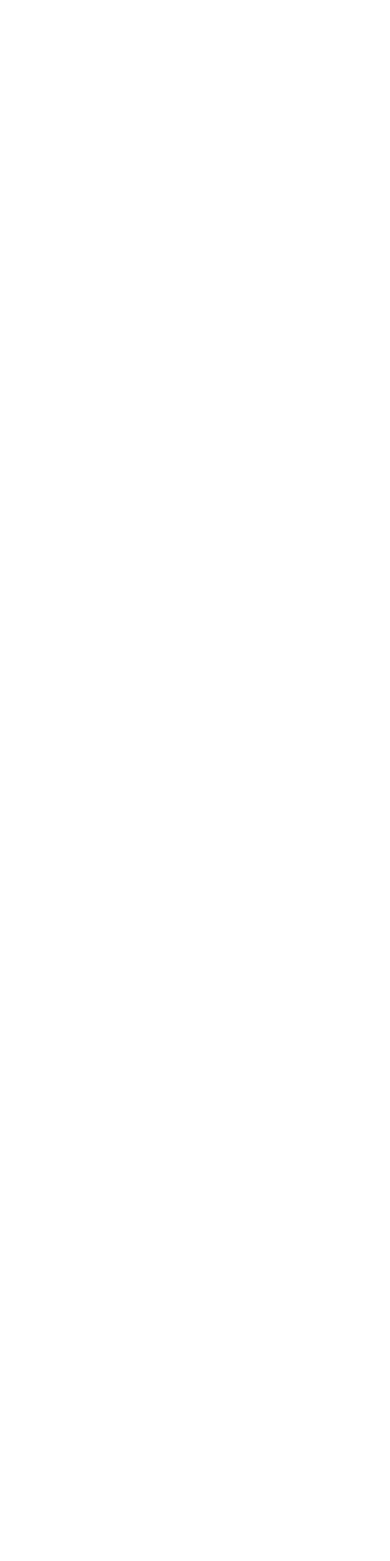
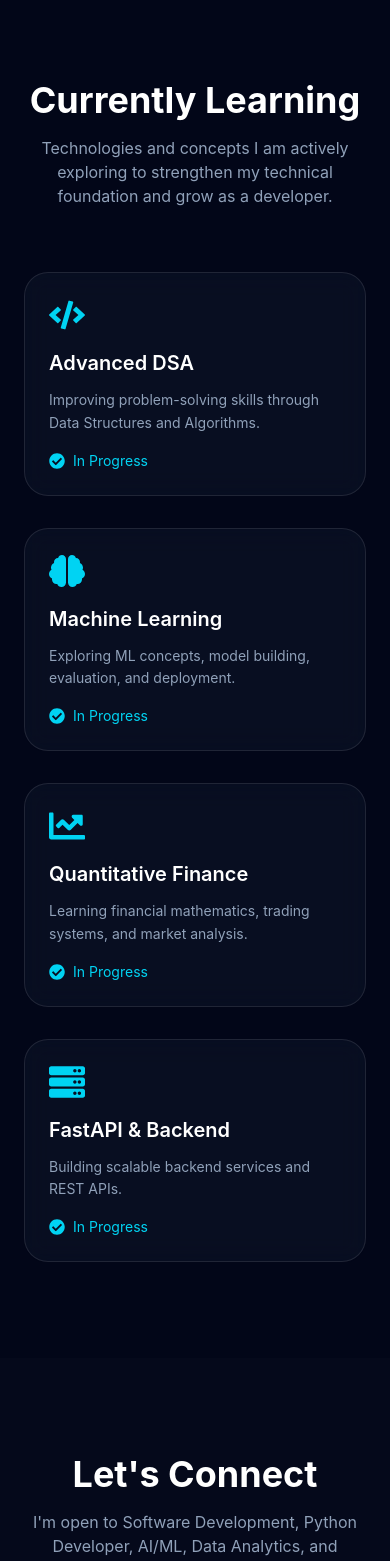
Before and after one commit to Rohan2731/rohan-portfolio, a React app: page / in a window 390 px wide. Shown: the part 7480-9041 px from the top of the page. Before the commit the page ends 7464 px from the top, so only its background shows below. Built offline with nearby package versions, Linux system fonts and the light colour scheme; the HTML template or start-up script is replaced by a standard one.

Commit message:
Added final section contact and footer

```diff
--- a/src/App.jsx
+++ b/src/App.jsx
@@ -4,6 +4,9 @@ import About from "./components/About";
 import Skills from "./components/Skills";
 import Projects from "./components/Projects";
 import CodingJourney from "./components/CodingJourney";
+import LearningRoadmap from "./components/LearningRoadmap";
+import Contact from "./components/Contact";
+import Footer from "./components/Footer";
 function App() {
   return (
     <div className="bg-slate-950">
@@ -13,6 +16,9 @@ function App() {
       <Skills />
       <Projects />
       <CodingJourney />
+      <LearningRoadmap />
+      <Contact />
+      <Footer />
     </div>
   );
 }
--- a/src/components/Contact.jsx
+++ b/src/components/Contact.jsx
@@ -0,0 +1,163 @@
+import { motion } from "framer-motion";
+import {
+  FaGithub,
+  FaLinkedin,
+  FaEnvelope,
+  FaDownload,
+} from "react-icons/fa";
+
+function Contact() {
+  return (
+    <section
+      id="contact"
+      className="py-24 px-6 bg-slate-900/20 text-white"
+    >
+      <div className="max-w-5xl mx-auto">
+
+        {/* Heading */}
+        <motion.div
+          initial={{ opacity: 0, y: 40 }}
+          whileInView={{ opacity: 1, y: 0 }}
+          transition={{ duration: 0.6 }}
+          viewport={{ once: true }}
+          className="text-center mb-16"
+        >
+          <h2 className="text-4xl md:text-5xl font-bold mb-4">
+            Let's Connect
+          </h2>
+
+          <p className="text-slate-400 max-w-2xl mx-auto">
+            I'm open to Software Development, Python Developer,
+            AI/ML, Data Analytics, and Graduate opportunities.
+            Feel free to reach out or connect with me.
+          </p>
+        </motion.div>
+
+        {/* Contact Card */}
+        <motion.div
+          initial={{ opacity: 0, y: 50 }}
+          whileInView={{ opacity: 1, y: 0 }}
+          transition={{ duration: 0.7 }}
+          viewport={{ once: true }}
+          className="
+            bg-slate-900/50
+            backdrop-blur-md
+            border
+            border-white/10
+            rounded-3xl
+            p-10
+            text-center
+            hover:border-cyan-400/40
+            transition-all
+            duration-300
+          "
+        >
+
+          {/* Contact Icons */}
+          <div className="flex justify-center flex-wrap gap-6 mb-10">
+
+            {/* GitHub */}
+            <a
+              href="https://github.com/Rohan2731"
+              target="_blank"
+              rel="noreferrer"
+              className="
+                w-16
+                h-16
+                rounded-full
+                bg-slate-800
+                flex
+                items-center
+                justify-center
+                text-2xl
+                hover:bg-cyan-500
+                hover:text-black
+                transition-all
+                duration-300
+              "
+            >
+              <FaGithub />
+            </a>
+
+            {/* LinkedIn */}
+            <a
+              href="YOUR_LINKEDIN_URL"
+              target="_blank"
+              rel="noreferrer"
+              className="
+                w-16
+                h-16
+                rounded-full
+                bg-slate-800
+                flex
+                items-center
+                justify-center
+                text-2xl
+                hover:bg-cyan-500
+                hover:text-black
+                transition-all
+                duration-300
+              "
+            >
+              <FaLinkedin />
+            </a>
+
+            {/* Email */}
+            <a
+              href="mailto:rohanbilagi27@gmail.com"
+              className="
+                w-16
+                h-16
+                rounded-full
+                bg-slate-800
+                flex
+                items-center
+                justify-center
+                text-2xl
+                hover:bg-cyan-500
+                hover:text-black
+                transition-all
+                duration-300
+              "
+            >
+              <FaEnvelope />
+            </a>
+
+          </div>
+
+          {/* Email Text */}
+          <p className="text-slate-300 mb-8 text-lg">
+            rohanbilagi27@gmail.com
+          </p>
+
+          {/* Resume Button */}
+          <a
+            href="/resume.pdf"
+            download
+            className="
+              inline-flex
+              items-center
+              gap-3
+              px-8
+              py-4
+              rounded-xl
+              bg-cyan-500
+              hover:bg-cyan-400
+              text-black
+              font-semibold
+              transition-all
+              duration-300
+            "
+          >
+            <FaDownload />
+            Download Resume
+          </a>
+
+        </motion.div>
+
+      </div>
+    </section>
+  );
+}
+
+export default Contact;
--- a/src/components/Footer.jsx
+++ b/src/components/Footer.jsx
@@ -0,0 +1,11 @@
+function Footer() {
+  return (
+    <footer className="py-8 text-center text-slate-500 border-t border-white/10">
+      <p>
+        © 2026 Rohan Bilagi • Built with React, Tailwind CSS & Framer Motion
+      </p>
+    </footer>
+  );
+}
+
+export default Footer;
--- a/src/components/LearningRoadmap.jsx
+++ b/src/components/LearningRoadmap.jsx
@@ -0,0 +1,113 @@
+import { motion } from "framer-motion";
+import {
+  FaCheckCircle,
+  FaChartLine,
+  FaBrain,
+  FaServer,
+  FaCode,
+} from "react-icons/fa";
+
+function LearningRoadmap() {
+  const learningItems = [
+    {
+      icon: <FaCode />,
+      title: "Advanced DSA",
+      description:
+        "Improving problem-solving skills through Data Structures and Algorithms.",
+    },
+    {
+      icon: <FaBrain />,
+      title: "Machine Learning",
+      description:
+        "Exploring ML concepts, model building, evaluation, and deployment.",
+    },
+    {
+      icon: <FaChartLine />,
+      title: "Quantitative Finance",
+      description:
+        "Learning financial mathematics, trading systems, and market analysis.",
+    },
+    {
+      icon: <FaServer />,
+      title: "FastAPI & Backend",
+      description:
+        "Building scalable backend services and REST APIs.",
+    },
+  ];
+
+  return (
+    <section
+      id="learning"
+      className="py-24 px-6 bg-slate-950 text-white"
+    >
+      <div className="max-w-7xl mx-auto">
+
+        {/* Heading */}
+        <motion.div
+          initial={{ opacity: 0, y: 40 }}
+          whileInView={{ opacity: 1, y: 0 }}
+          transition={{ duration: 0.6 }}
+          viewport={{ once: true }}
+          className="text-center mb-16"
+        >
+          <h2 className="text-4xl md:text-5xl font-bold mb-4">
+            Currently Learning
+          </h2>
+
+          <p className="text-slate-400 max-w-2xl mx-auto">
+            Technologies and concepts I am actively exploring to
+            strengthen my technical foundation and grow as a developer.
+          </p>
+        </motion.div>
+
+        {/* Learning Cards */}
+        <div className="grid md:grid-cols-2 lg:grid-cols-4 gap-8">
+          {learningItems.map((item, index) => (
+            <motion.div
+              key={index}
+              initial={{ opacity: 0, y: 40 }}
+              whileInView={{ opacity: 1, y: 0 }}
+              transition={{
+                duration: 0.5,
+                delay: index * 0.1,
+              }}
+              viewport={{ once: true }}
+              className="
+                bg-slate-900/50
+                backdrop-blur-md
+                border
+                border-white/10
+                rounded-3xl
+                p-6
+                hover:border-cyan-400/40
+                hover:-translate-y-2
+                transition-all
+                duration-300
+              "
+            >
+              <div className="text-cyan-400 text-4xl mb-4">
+                {item.icon}
+              </div>
+
+              <h3 className="text-xl font-semibold mb-3">
+                {item.title}
+              </h3>
+
+              <p className="text-slate-400 text-sm leading-relaxed">
+                {item.description}
+              </p>
+
+              <div className="mt-4 flex items-center gap-2 text-cyan-400">
+                <FaCheckCircle />
+                <span className="text-sm">In Progress</span>
+              </div>
+            </motion.div>
+          ))}
+        </div>
+
+      </div>
+    </section>
+  );
+}
+
+export default LearningRoadmap;
```
